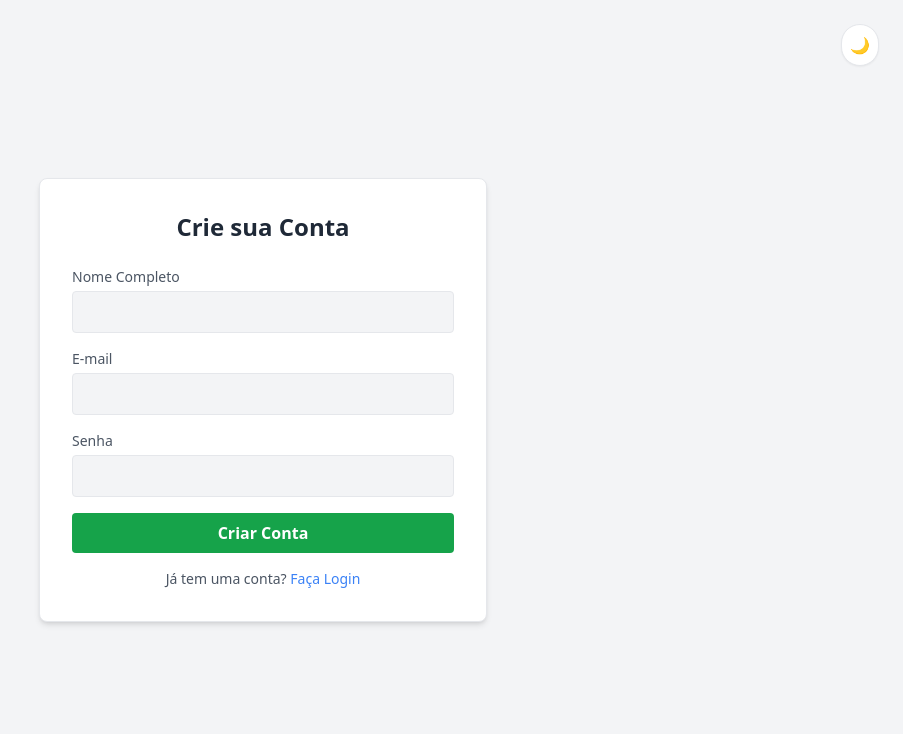
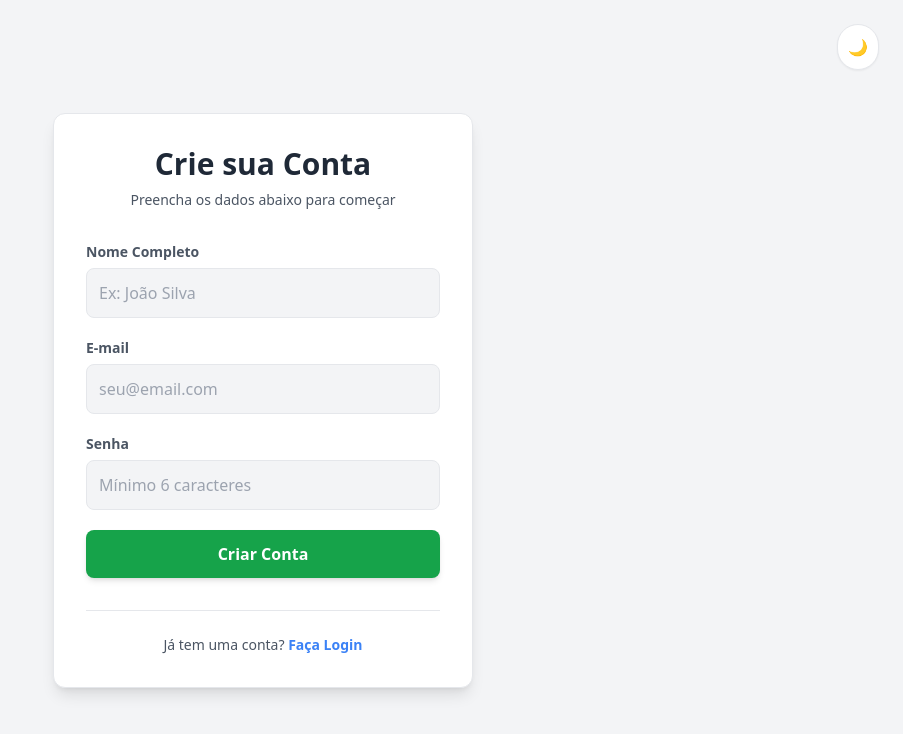
Before and after one commit to constantino2710/Querencia-hoops-site, a React (Vite) app in the folder querencia/: page /register in a window 1280 px wide. Shown: the top 734 px of the page, without its empty margins (377-1280 px from the left). Built offline with nearby package versions, Linux system fonts and the light colour scheme; no server answers.

Commit message:
auterações do design

```diff
--- a/querencia/src/pages/login.tsx
+++ b/querencia/src/pages/login.tsx
@@ -1,11 +1,11 @@
 import { useState } from 'react'
 import { useNavigate, Link } from 'react-router-dom'
 import { supabase } from '../supabaseClient'
-import { useTheme } from '../ThemeContext' // <--- Importe o tema
+import { useTheme } from '../ThemeContext'
 
 export function Login() {
   const navigate = useNavigate()
-  const { theme, toggleTheme } = useTheme() // <--- Hook do tema
+  const { theme, toggleTheme } = useTheme()
   const [email, setEmail] = useState('')
   const [password, setPassword] = useState('')
   const [loading, setLoading] = useState(false)
@@ -30,33 +30,38 @@ export function Login() {
   }
 
   return (
-    <div className="min-h-screen flex items-center justify-center bg-background transition-colors duration-300 relative">
+    // p-4 adicionado para evitar que o card encoste nas bordas do celular
+    <div className="min-h-screen flex items-center justify-center bg-background transition-colors duration-300 relative p-4">
 
-      {/* BOTÃO DE TEMA (Canto Superior Direito) */}
+      {/* BOTÃO DE TEMA - Ajustado posicionamento para mobile */}
       <button
         onClick={toggleTheme}
-        className="absolute top-6 right-6 p-2 rounded-full bg-surface border border-border text-text-primary hover:bg-gray-200 dark:hover:bg-gray-700 transition-colors shadow-sm"
+        className="absolute top-4 right-4 md:top-6 md:right-6 p-2.5 rounded-full bg-surface border border-border text-text-primary hover:bg-gray-200 dark:hover:bg-gray-700 transition-all shadow-sm active:scale-95"
         title="Trocar Tema"
       >
         {theme === 'light' ? '🌙' : '☀️'}
       </button>
 
-      {/* CARD DE LOGIN */}
-      <div className="bg-surface p-8 rounded-lg shadow-md border border-border w-full max-w-md transition-colors duration-300">
-        <h1 className="text-2xl font-bold mb-6 text-center text-text-primary">Entrar no Sistema</h1>
+      {/* CARD DE LOGIN - max-w-md garante que não estique demais no desktop */}
+      <div className="bg-surface p-6 md:p-8 rounded-xl shadow-lg border border-border w-full max-w-[400px] transition-colors duration-300">
+        <header className="text-center mb-8">
+          <h1 className="text-2xl md:text-3xl font-bold text-text-primary">Entrar</h1>
+          <p className="text-text-secondary text-sm mt-2">Acesse sua conta para continuar</p>
+        </header>
 
         {errorMsg && (
-          <div className="mb-4 p-3 bg-red-100 border border-red-400 text-red-700 rounded text-sm">
+          <div className="mb-6 p-3 bg-red-100 border-l-4 border-red-500 text-red-700 rounded text-sm animate-pulse">
             {errorMsg}
           </div>
         )}
 
-        <form onSubmit={handleLogin} className="space-y-4">
+        <form onSubmit={handleLogin} className="space-y-5">
           <div>
-            <label className="block mb-1 text-sm font-medium text-text-secondary">E-mail</label>
+            <label className="block mb-1.5 text-sm font-semibold text-text-secondary">E-mail</label>
             <input
               type="email"
-              className="w-full p-2 rounded border border-border bg-background text-text-primary focus:ring-2 focus:ring-blue-500 outline-none transition-colors"
+              placeholder="seu@email.com"
+              className="w-full p-3 rounded-lg border border-border bg-background text-text-primary focus:ring-2 focus:ring-blue-500 focus:border-transparent outline-none transition-all text-base" // text-base evita zoom automático no iOS
               value={email}
               onChange={(e) => setEmail(e.target.value)}
               required
@@ -64,10 +69,11 @@ export function Login() {
           </div>
 
           <div>
-            <label className="block mb-1 text-sm font-medium text-text-secondary">Senha</label>
+            <label className="block mb-1.5 text-sm font-semibold text-text-secondary">Senha</label>
             <input
               type="password"
-              className="w-full p-2 rounded border border-border bg-background text-text-primary focus:ring-2 focus:ring-blue-500 outline-none transition-colors"
+              placeholder="••••••••"
+              className="w-full p-3 rounded-lg border border-border bg-background text-text-primary focus:ring-2 focus:ring-blue-500 focus:border-transparent outline-none transition-all text-base"
               value={password}
               onChange={(e) => setPassword(e.target.value)}
               required
@@ -77,18 +83,20 @@ export function Login() {
           <button
             type="submit"
             disabled={loading}
-            className="w-full bg-blue-600 hover:bg-blue-700 text-white font-bold py-2 rounded transition-colors disabled:opacity-50"
+            className="w-full bg-blue-600 hover:bg-blue-700 text-white font-bold py-3 rounded-lg transition-all transform active:scale-[0.98] disabled:opacity-50 disabled:cursor-not-allowed mt-2 shadow-md"
           >
-            {loading ? 'Entrando...' : 'Entrar'}
+            {loading ? 'Carregando...' : 'Entrar'}
           </button>
         </form>
 
-        <p className="mt-4 text-center text-sm text-text-secondary">
-          Não tem uma conta?{' '}
-          <Link to="/register" className="text-blue-500 hover:underline">
-            Cadastre-se
-          </Link>
-        </p>
+        <footer className="mt-8 pt-6 border-t border-border text-center">
+          <p className="text-sm text-text-secondary">
+            Não tem uma conta?{' '}
+            <Link to="/register" className="text-blue-500 hover:text-blue-600 font-semibold hover:underline">
+              Cadastre-se
+            </Link>
+          </p>
+        </footer>
       </div>
     </div>
   )
--- a/querencia/src/pages/register.tsx
+++ b/querencia/src/pages/register.tsx
@@ -1,11 +1,11 @@
 import { useState } from 'react'
 import { useNavigate, Link } from 'react-router-dom'
 import { supabase } from '../supabaseClient'
-import { useTheme } from '../ThemeContext' // <--- Importe o tema
+import { useTheme } from '../ThemeContext'
 
 export function Register() {
   const navigate = useNavigate()
-  const { theme, toggleTheme } = useTheme() // <--- Hook do tema
+  const { theme, toggleTheme } = useTheme()
   const [name, setName] = useState('')
   const [email, setEmail] = useState('')
   const [password, setPassword] = useState('')
@@ -23,7 +23,7 @@ export function Register() {
       password,
       options: {
         data: {
-          display_name: name, // Envia o nome como metadado
+          display_name: name,
         },
       },
     })
@@ -34,7 +34,7 @@ export function Register() {
       return
     }
 
-    // 2. Tenta atualizar o perfil público (caso o Trigger falhe ou demore)
+    // 2. Tenta atualizar o perfil público
     if (data.user) {
       await supabase
         .from('users')
@@ -47,33 +47,37 @@ export function Register() {
   }
 
   return (
-    <div className="min-h-screen flex items-center justify-center bg-background transition-colors duration-300 relative">
+    <div className="min-h-screen flex items-center justify-center bg-background transition-colors duration-300 relative p-4">
 
-      {/* BOTÃO DE TEMA */}
+      {/* BOTÃO DE TEMA - Responsivo e com feedback tátil */}
       <button
         onClick={toggleTheme}
-        className="absolute top-6 right-6 p-2 rounded-full bg-surface border border-border text-text-primary hover:bg-gray-200 dark:hover:bg-gray-700 transition-colors shadow-sm"
+        className="absolute top-4 right-4 md:top-6 md:right-6 p-2.5 rounded-full bg-surface border border-border text-text-primary hover:bg-gray-200 dark:hover:bg-gray-700 transition-all shadow-sm active:scale-95"
         title="Trocar Tema"
       >
         {theme === 'light' ? '🌙' : '☀️'}
       </button>
 
       {/* CARD DE REGISTRO */}
-      <div className="bg-surface p-8 rounded-lg shadow-md border border-border w-full max-w-md transition-colors duration-300">
-        <h1 className="text-2xl font-bold mb-6 text-center text-text-primary">Crie sua Conta</h1>
+      <div className="bg-surface p-6 md:p-8 rounded-xl shadow-lg border border-border w-full max-w-[420px] transition-colors duration-300">
+        <header className="text-center mb-8">
+          <h1 className="text-2xl md:text-3xl font-bold text-text-primary">Crie sua Conta</h1>
+          <p className="text-text-secondary text-sm mt-2">Preencha os dados abaixo para começar</p>
+        </header>
 
         {errorMsg && (
-          <div className="mb-4 p-3 bg-red-100 border border-red-400 text-red-700 rounded text-sm">
+          <div className="mb-6 p-3 bg-red-100 border-l-4 border-red-500 text-red-700 rounded text-sm animate-pulse">
             {errorMsg}
           </div>
         )}
 
-        <form onSubmit={handleRegister} className="space-y-4">
+        <form onSubmit={handleRegister} className="space-y-5">
           <div>
-            <label className="block mb-1 text-sm font-medium text-text-secondary">Nome Completo</label>
+            <label className="block mb-1.5 text-sm font-semibold text-text-secondary">Nome Completo</label>
             <input
               type="text"
-              className="w-full p-2 rounded border border-border bg-background text-text-primary focus:ring-2 focus:ring-blue-500 outline-none transition-colors"
+              placeholder="Ex: João Silva"
+              className="w-full p-3 rounded-lg border border-border bg-background text-text-primary focus:ring-2 focus:ring-green-500 focus:border-transparent outline-none transition-all text-base"
               value={name}
               onChange={(e) => setName(e.target.value)}
               required
@@ -81,10 +85,11 @@ export function Register() {
           </div>
 
           <div>
-            <label className="block mb-1 text-sm font-medium text-text-secondary">E-mail</label>
+            <label className="block mb-1.5 text-sm font-semibold text-text-secondary">E-mail</label>
             <input
               type="email"
-              className="w-full p-2 rounded border border-border bg-background text-text-primary focus:ring-2 focus:ring-blue-500 outline-none transition-colors"
+              placeholder="seu@email.com"
+              className="w-full p-3 rounded-lg border border-border bg-background text-text-primary focus:ring-2 focus:ring-green-500 focus:border-transparent outline-none transition-all text-base"
               value={email}
               onChange={(e) => setEmail(e.target.value)}
               required
@@ -92,10 +97,11 @@ export function Register() {
           </div>
 
           <div>
-            <label className="block mb-1 text-sm font-medium text-text-secondary">Senha</label>
+            <label className="block mb-1.5 text-sm font-semibold text-text-secondary">Senha</label>
             <input
               type="password"
-              className="w-full p-2 rounded border border-border bg-background text-text-primary focus:ring-2 focus:ring-blue-500 outline-none transition-colors"
+              placeholder="Mínimo 6 caracteres"
+              className="w-full p-3 rounded-lg border border-border bg-background text-text-primary focus:ring-2 focus:ring-green-500 focus:border-transparent outline-none transition-all text-base"
               value={password}
               onChange={(e) => setPassword(e.target.value)}
               required
@@ -106,18 +112,20 @@ export function Register() {
           <button
             type="submit"
             disabled={loading}
-            className="w-full bg-green-600 hover:bg-green-700 text-white font-bold py-2 rounded transition-colors disabled:opacity-50"
+            className="w-full bg-green-600 hover:bg-green-700 text-white font-bold py-3 rounded-lg transition-all transform active:scale-[0.98] disabled:opacity-50 disabled:cursor-not-allowed mt-2 shadow-md"
           >
-            {loading ? 'Cadastrando...' : 'Criar Conta'}
+            {loading ? 'Criando conta...' : 'Criar Conta'}
           </button>
         </form>
 
-        <p className="mt-4 text-center text-sm text-text-secondary">
-          Já tem uma conta?{' '}
-          <Link to="/login" className="text-blue-500 hover:underline">
-            Faça Login
-          </Link>
-        </p>
+        <footer className="mt-8 pt-6 border-t border-border text-center">
+          <p className="text-sm text-text-secondary">
+            Já tem uma conta?{' '}
+            <Link to="/login" className="text-blue-500 hover:text-blue-600 font-semibold hover:underline">
+              Faça Login
+            </Link>
+          </p>
+        </footer>
       </div>
     </div>
   )
```
Also changed, not shown: querencia/src/components/Sidebar.tsx (+39 -21 lines), querencia/src/components/SidebarUserArea.tsx (+29 -10 lines), querencia/src/layout.tsx (+12 -7 lines).
